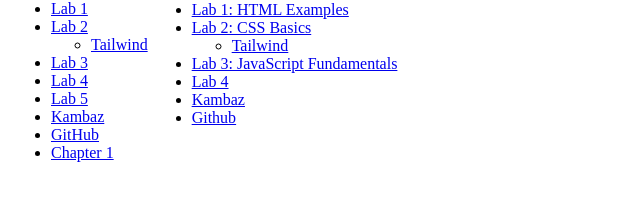
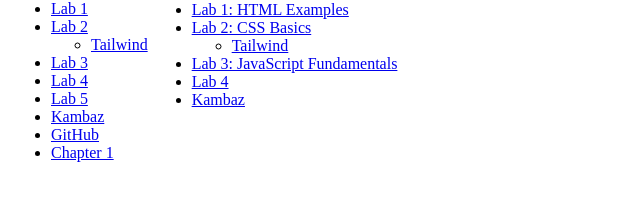
Before and after one commit to bearsmithnu/webdev-client, a Next.js app: page /labs in a window 1280 px wide. Shown: the part 90-289 px from the top of the page, without its empty margins (0-640 px from the left). Built offline with nearby package versions, Linux system fonts and the light colour scheme.

Commit message:
i bet this is the problem. i'm about to be annoyed

```diff
--- a/app/labs/TOC.tsx
+++ b/app/labs/TOC.tsx
@@ -48,7 +48,7 @@
           </Link>
         </li>
         <li>
-          <a id="wd-github-link" href="https://github.com/bearsmithnu/webdev-client">
+          <a id="wd-github-link" href="https://github.com/bearsmithnu/webdev-client/tree/a2">
             GitHub
           </a>
         </li>
--- a/app/labs/page.tsx
+++ b/app/labs/page.tsx
@@ -25,14 +25,6 @@
         <li>
           <Link href="/">Kambaz</Link>
         </li>
-        <li>
-          <a
-            href="https://github.com/bearsmithnu/webdev-client"
-            id="wd-github-link"
-          >
-            Github
-          </a>
-        </li>
       </ul>
     </div>
   );
```
